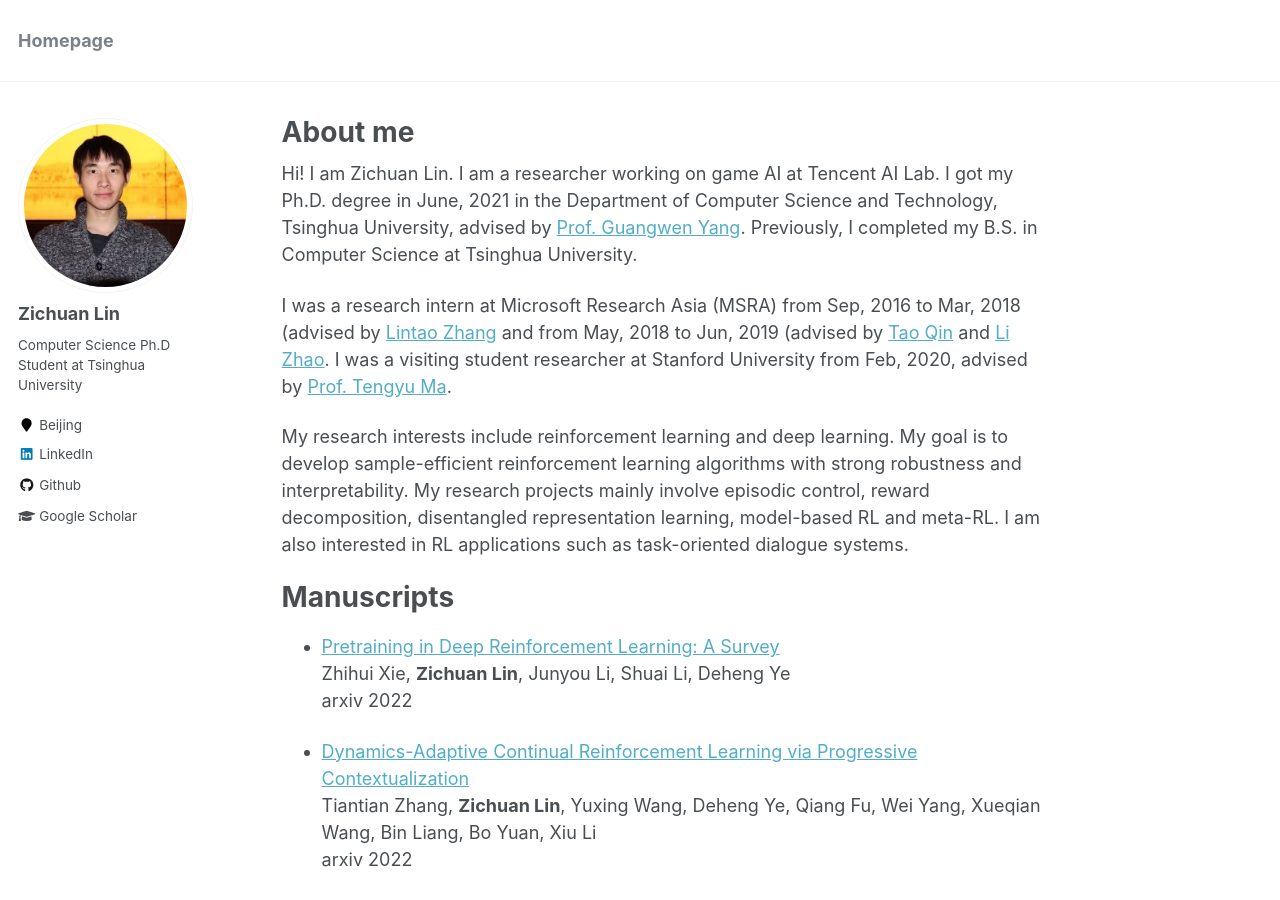
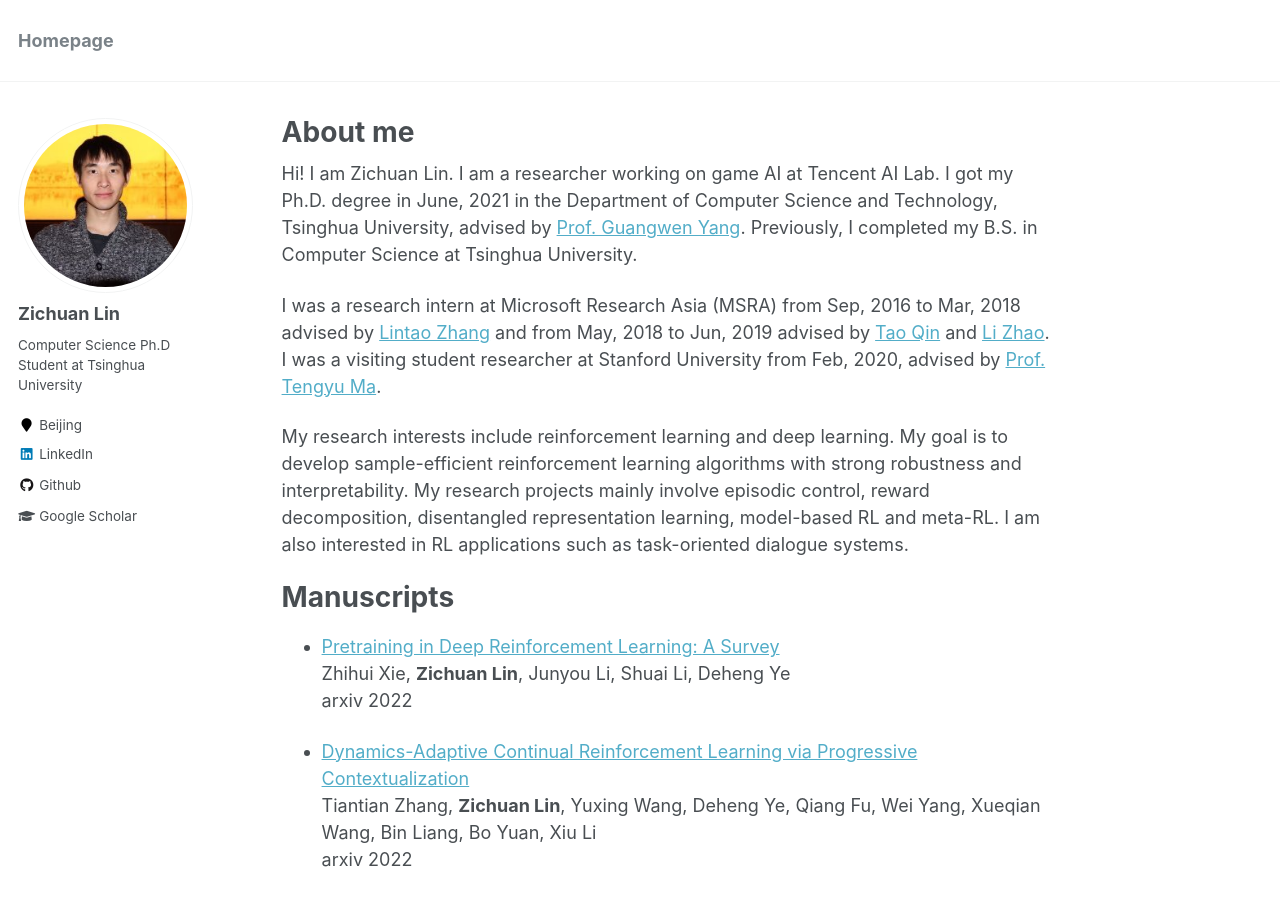
Before and after one commit to LinZichuan/linzichuan.github.io, a Jekyll site: the page built from _pages/about.md, in a window 1280 px wide and 900 px high. Built offline with Jekyll 4.4.1, drawn with Linux system fonts in a browser that asks for light colours; formulas are drawn with MathJax 3.

```diff
--- a/_pages/about.md
+++ b/_pages/about.md
@@ -10,7 +10,7 @@ redirect_from:
 
 Hi! I am Zichuan Lin. I am a researcher working on game AI at Tencent AI Lab. I got my Ph.D. degree in June, 2021 in the Department of Computer Science and Technology, Tsinghua University, advised by [Prof. Guangwen Yang](https://www.cs.tsinghua.edu.cn/csen/info/1186/4024.htm). Previously, I completed my B.S. in Computer Science at Tsinghua University.
 
-I was a research intern at Microsoft Research Asia (MSRA) from Sep, 2016 to Mar, 2018 (advised by [Lintao Zhang](https://scholar.google.com/citations?user=BSa0rkwAAAAJ&hl=en\) and from May, 2018 to Jun, 2019 (advised by [Tao Qin](https://www.microsoft.com/en-us/research/people/taoqin\) and [Li Zhao](https://www.microsoft.com/en-us/research/people/lizo\). I was a visiting student researcher at Stanford University from Feb, 2020, advised by [Prof. Tengyu Ma](https://ai.stanford.edu/~tengyuma/).
+I was a research intern at Microsoft Research Asia (MSRA) from Sep, 2016 to Mar, 2018 advised by [Lintao Zhang](https://scholar.google.com/citations?user=BSa0rkwAAAAJ&hl=en) and from May, 2018 to Jun, 2019 advised by [Tao Qin](https://www.microsoft.com/en-us/research/people/taoqin) and [Li Zhao](https://www.microsoft.com/en-us/research/people/lizo). I was a visiting student researcher at Stanford University from Feb, 2020, advised by [Prof. Tengyu Ma](https://ai.stanford.edu/~tengyuma/).
 
 My research interests include reinforcement learning and deep learning. My goal is to develop sample-efficient reinforcement learning algorithms with strong robustness and interpretability. My research projects mainly involve episodic control, reward decomposition, disentangled representation learning, model-based RL and meta-RL. I am also interested in RL applications such as task-oriented dialogue systems.
 
```
